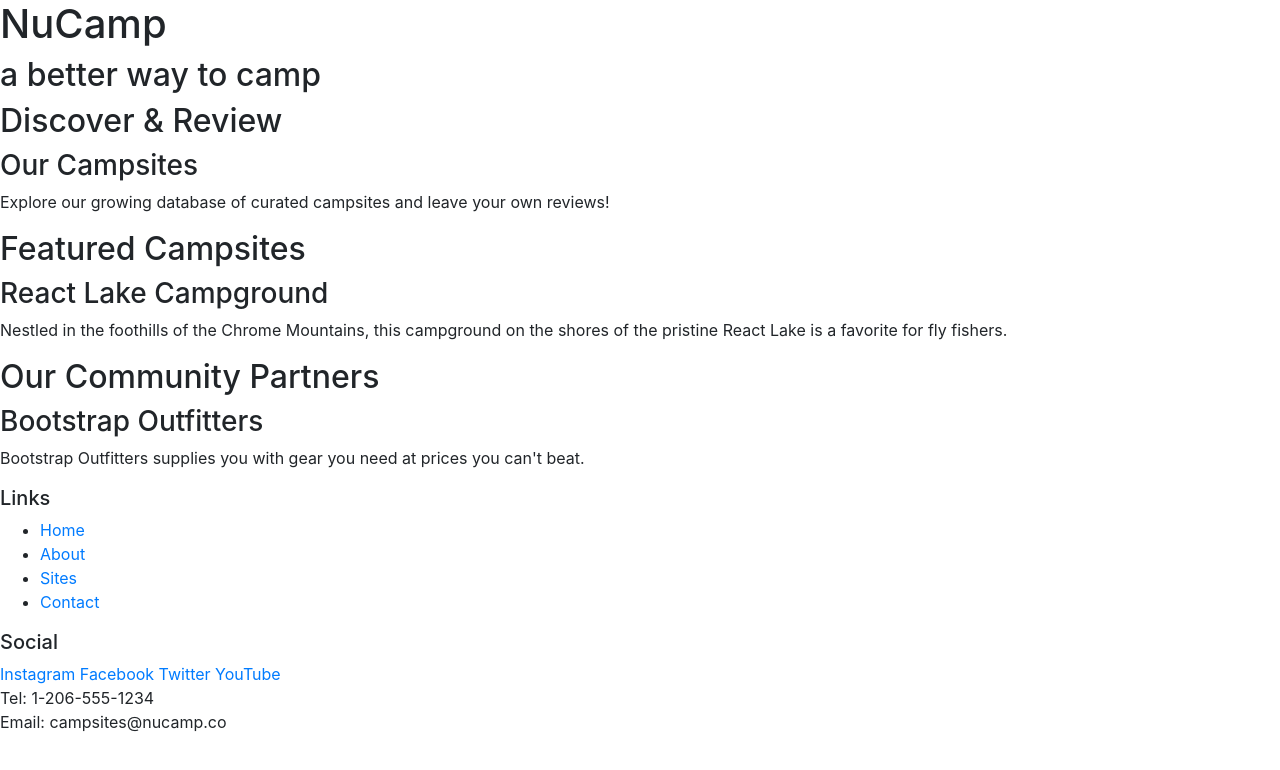
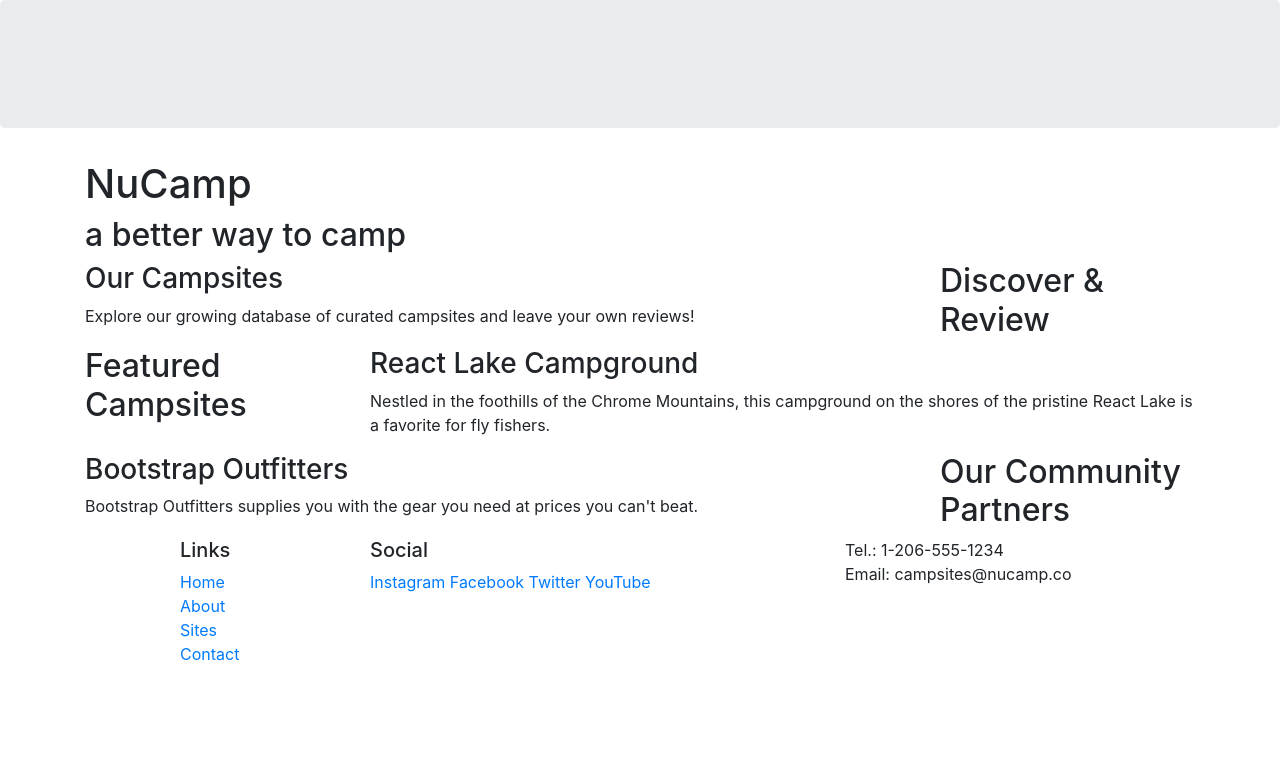
Before and after one commit to NoblesMMXX/NucampProject, a website: page index.html in a window 1280 px wide. Drawn offline with nearby package versions, Linux system fonts and the light colour scheme.

Commit message:
Bootstrap Grid

```diff
--- a/index.html
+++ b/index.html
@@ -11,50 +11,73 @@
 <body>
 
     <header>
-        <div>
+        <header class="jumbotron"></header>
+        <div class="container">
+            <div class="row">
+                <div class="col">
                     <h1>NuCamp</h1>
                     <h2>a better way to camp</h2>
                 </div>
+            </div>
+        </div>
     </header>
 
-    <div>
+    <div class="container">
+        <div class="row">
+            <div class="col-sm-4 order-sm-last col-md-3">
                 <h2>Discover & Review</h2>
+            </div>
+            <div class="col">
                 <h3>Our Campsites</h3>
                 <p>Explore our growing database of curated campsites and leave your own reviews!</p>
             </div>
+        </div>
 
-    <div>
+        <div class="row">
+            <div class="col-sm-4  col-md-3">
                 <h2>Featured Campsites</h2>
+            </div>
+            <div class="col">
                 <h3>React Lake Campground</h3>
         		<p>Nestled in the foothills of the Chrome Mountains, this campground on the shores of the pristine React Lake is a favorite for fly fishers.</p>
    			</div>
+        </div>
 
-    <div>
+        <div class="row">
+            <div class="col-sm-4 order-sm-last col-md-3">
                 <h2>Our Community Partners</h2>
+            </div>
+            <div class="col">
                 <h3>Bootstrap Outfitters</h3>
-        <p>Bootstrap Outfitters supplies you with gear you need at prices you can't beat.</p>
+        		<p>Bootstrap Outfitters supplies you with the gear you need at prices you can't beat.</p>
+            </div>
+        </div>
     </div>
 
     <footer>
-        <div>
+        <div class="container">
+            <div class="row">
+                <div class="col-4 col-sm-2 offset-1">
                     <h5>Links</h5>
-            <ul>
+                    <ul class="list-unstyled">
                         <li><a href="#">Home</a></li>
                         <li><a href="#">About</a></li>
                         <li><a href="#">Sites</a></li>
                         <li><a href="#">Contact</a></li>
                     </ul>
                 </div>
-        <div>
+                <div class="col-6 col-sm-5">
                 	<h5>Social</h5>
                     <a href="http://instagram.com/">Instagram</a>
                     <a href="http://facebook.com/">Facebook</a>
                     <a href="http://twitter.com/">Twitter</a>
                     <a href="http://youtube.com/">YouTube</a>
                 </div>
-        <div>
-            Tel: 1-206-555-1234<br />
+                <div class="col-sm-4">
+                    Tel.: 1-206-555-1234<br />
                     Email: campsites@nucamp.co
+                </div>
+           </div>
         </div>
     </footer>
         <script src="node_modules/jquery/dist/jquery.slim.min.js"></script>
```
Lines whose indentation alone changed are shown as unchanged.
